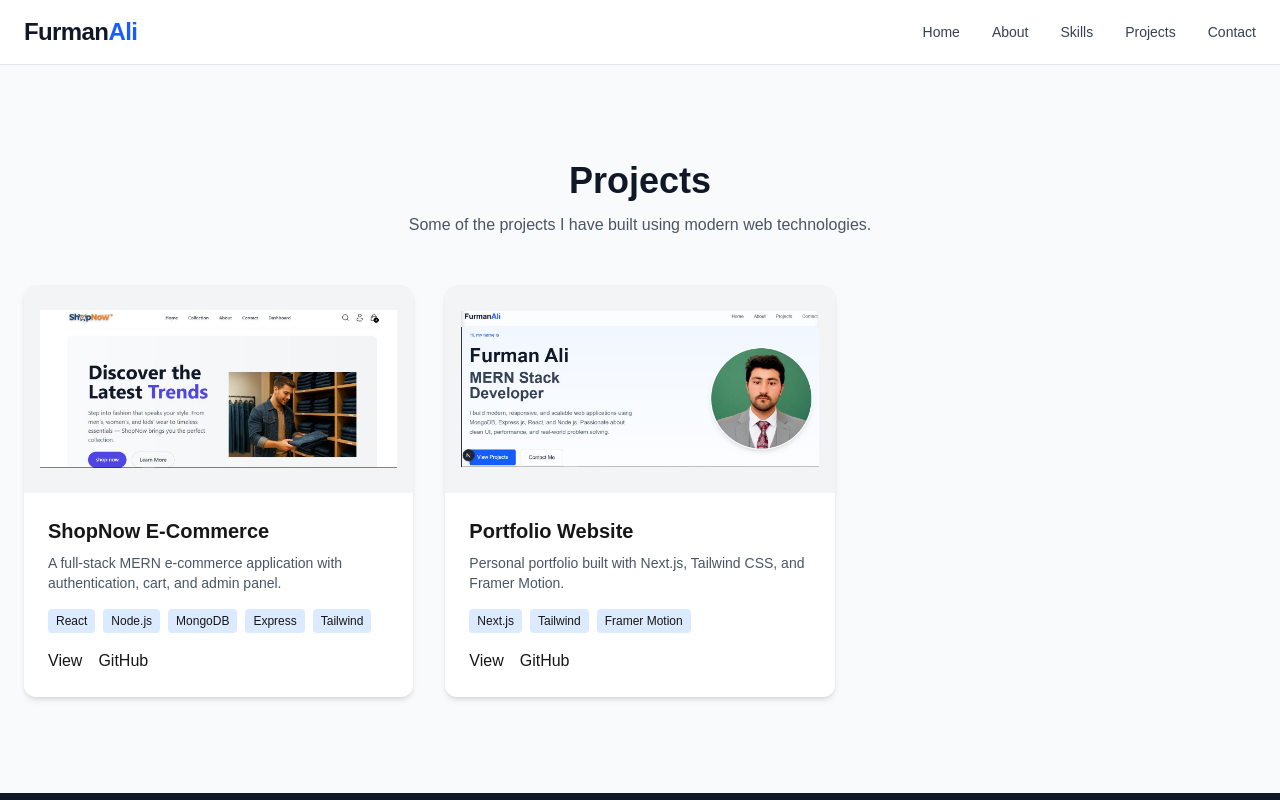
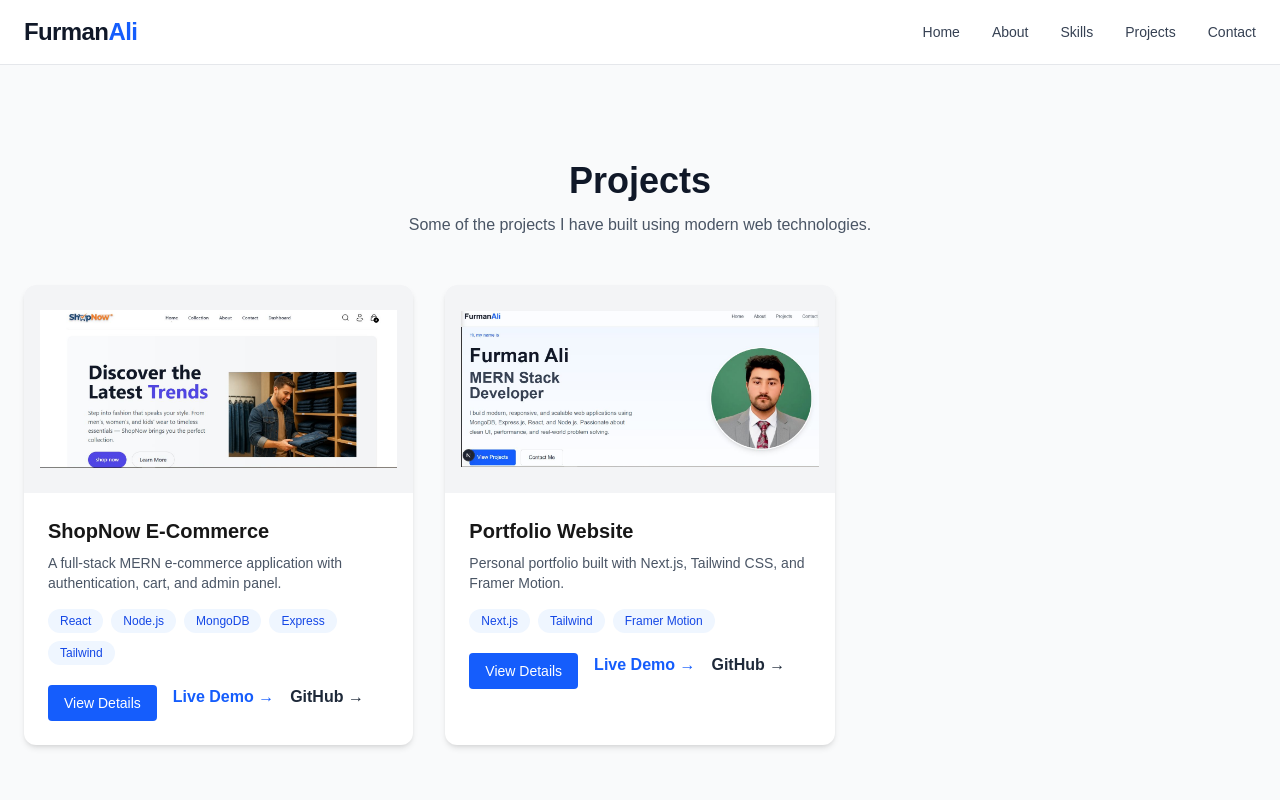
Before and after one commit to furmanAli912/my-portfolio, a Next.js app: page /projects in a window 1280 px wide. Shown: the top 800 px of the page. Built offline with nearby package versions, Linux system fonts and the light colour scheme.

Commit message:
enhanced UI of Project card

```diff
--- a/src/app/projects/page.jsx
+++ b/src/app/projects/page.jsx
@@ -20,7 +20,7 @@ const projects = [
       "Personal portfolio built with Next.js, Tailwind CSS, and Framer Motion.",
     image: "/images/projects/portfolio.png",
     tech: ["Next.js", "Tailwind", "Framer Motion"],
-    live: "#",
+    live: "https://my-portfolio-fk.vercel.app/",
     github: "https://github.com/furmanAli912/my-portfolio",
   },
 ];
--- a/src/components/projectcard.jsx
+++ b/src/components/projectcard.jsx
@@ -6,30 +6,61 @@ import Link from "next/link";
 export default function ProjectCard({ project }) {
   return (
     <div className="group bg-white rounded-xl shadow-md overflow-hidden hover:shadow-xl transition-all duration-300">
+
+      {/* Image */}
       <div className="relative w-full h-52 bg-gray-100">
         <Image
           src={project.image}
           alt={project.title}
           fill
-          className="object-contain p-4"
+          className="object-contain p-4 pointer-events-none"
         />
       </div>
 
-      <div className="p-6">
-        <h3 className="text-xl font-semibold">{project.title}</h3>
-        <p className="text-sm text-gray-600 mt-2">{project.description}</p>
+      {/* Content */}
+      <div className="p-6 relative z-10">
+        <h3 className="text-xl font-semibold mb-2">
+          {project.title}
+        </h3>
 
-        <div className="flex flex-wrap gap-2 my-4">
+        <p className="text-gray-600 text-sm mb-4">
+          {project.description}
+        </p>
+
+        <div className="flex flex-wrap gap-2 mb-5">
           {project.tech.map((item) => (
-            <span key={item} className="text-xs bg-blue-100 px-2 py-1 rounded">
+            <span
+              key={item}
+              className="px-3 py-1 text-xs rounded-full bg-blue-50 text-blue-700"
+            >
               {item}
             </span>
           ))}
         </div>
 
         <div className="flex gap-4">
-          <Link href={`/projects/${project.slug}`}>View</Link>
-          <Link href={project.github} target="_blank">GitHub</Link>
+          <Link
+            href={`/projects/${project.slug}`}
+            className="px-4 py-2 text-sm bg-blue-600 text-white rounded hover:bg-blue-700"
+          >
+            View Details
+          </Link>
+
+          <Link
+            href={project.live}
+            target="_blank"
+            className="text-blue-600 font-semibold"
+          >
+            Live Demo →
+          </Link>
+
+          <Link
+            href={project.github}
+            target="_blank"
+            className="text-gray-800 font-semibold"
+          >
+            GitHub →
+          </Link>
         </div>
       </div>
     </div>
```
